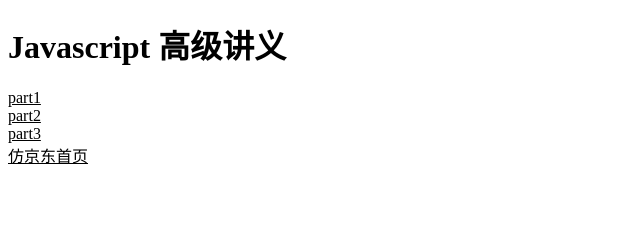
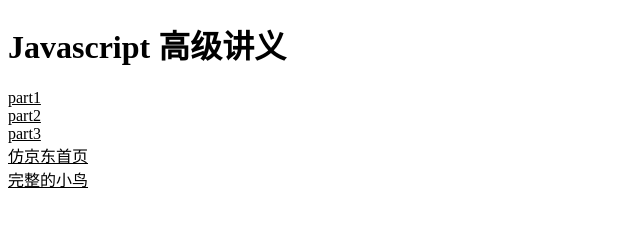
Before and after one commit to MioGu/oldEdition, a plain HTML site: page index.html in a window 1280 px wide. Shown: the whole page, without its empty margins (0-640 px from the left). Drawn offline with Linux system fonts and the light colour scheme.

Commit message:
添加了完整了 flappy bird

```diff
--- a/index.html
+++ b/index.html
@@ -18,5 +18,6 @@
     <a href="./Part2/index.html">part2</a>
     <a href="./Part3/index.html">part3</a>
     <a href="./JD/Index.html">仿京东首页</a>
+    <a href="./bird/index.html">完整的小鸟</a>
 </body>
 </html>
```
